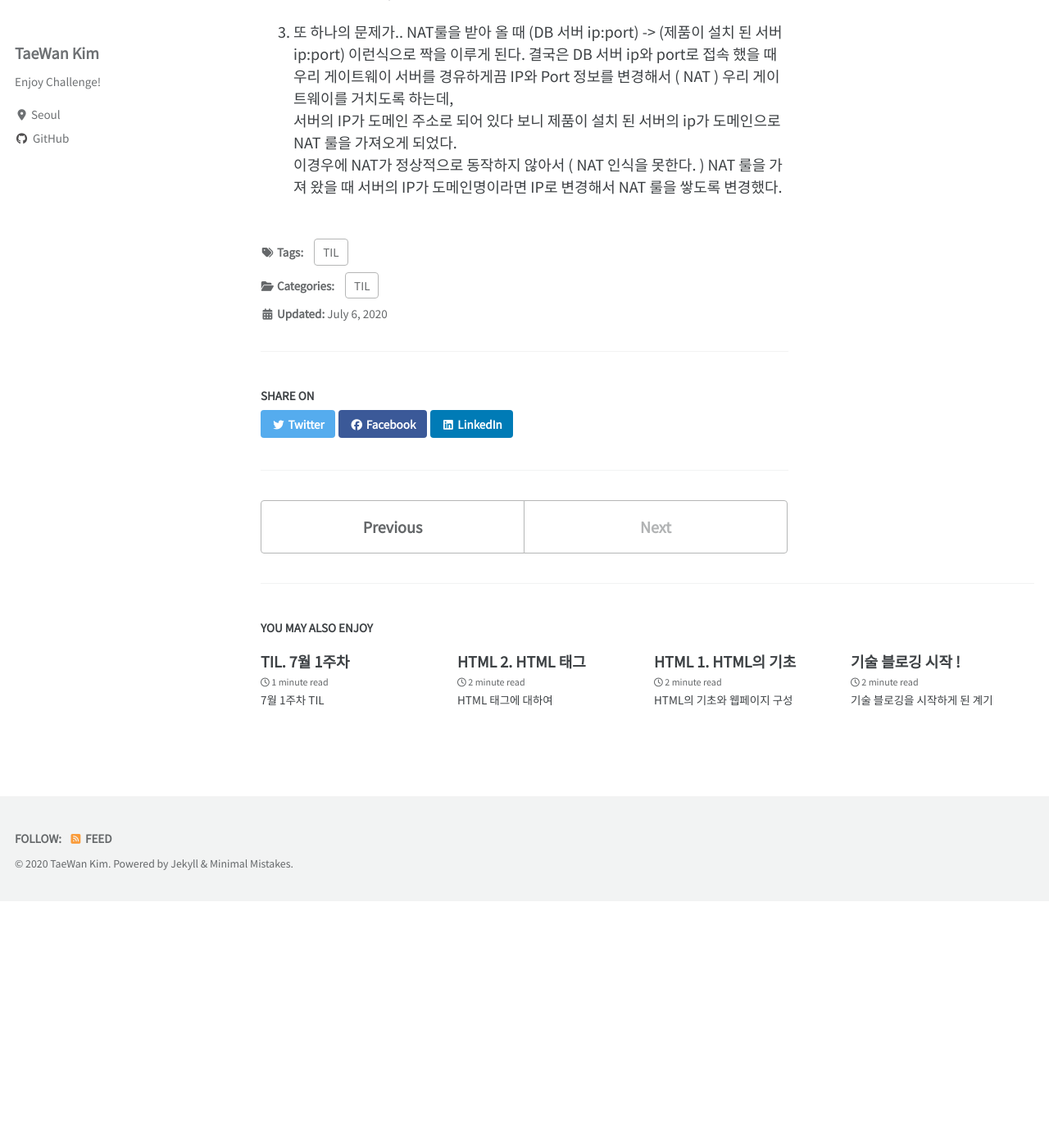
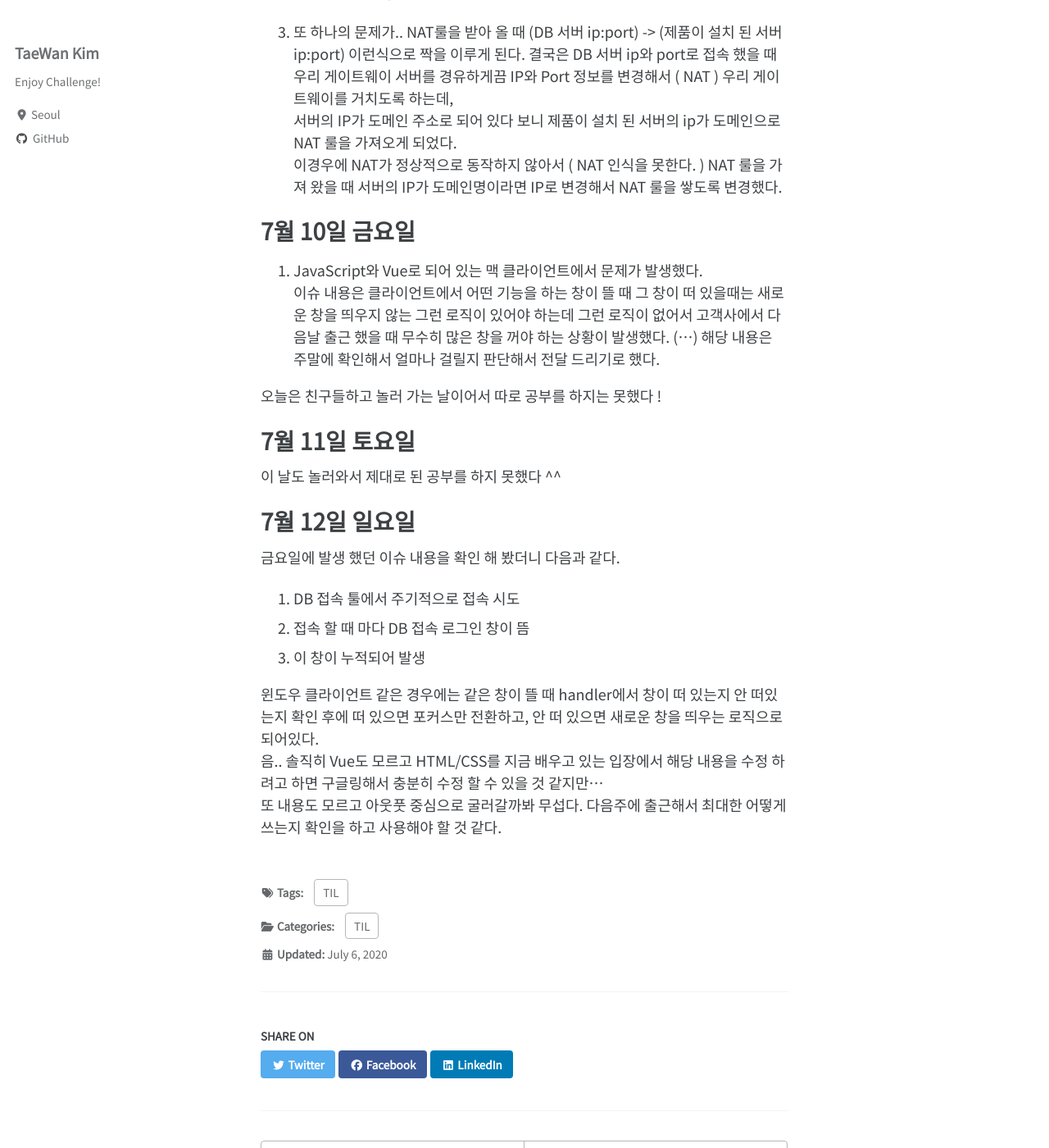
Before and after one commit to twkim-dev/twkim-dev.github.io, a Jekyll site: the page built from _posts/2020-07-06-TIL-2.md, in a window 1280 px wide and 1400 px high, scrolled down 2451 px. Shown: the whole window at 82% size. Built offline with Jekyll 4.4.1, drawn with Linux system fonts in a browser that asks for light colours; cached includes are drawn as plain includes; nearby versions of some CDN libraries; before the commit the page ends 3550 px from its top, so only the background shows below that; some of the changed text lies outside the part shown.

```diff
--- a/_posts/2020-07-06-TIL-2.md
+++ b/_posts/2020-07-06-TIL-2.md
@@ -66,3 +66,24 @@ AWS용 브랜치로 나누는 작업을 진행 했는데 이는 IP 길이가 원
 3. 또 하나의 문제가.. NAT룰을 받아 올 때 (DB 서버 ip:port) -> (제품이 설치 된 서버 ip:port) 이런식으로 짝을 이루게 된다. 결국은 DB 서버 ip와 port로 접속 했을 때 우리 게이트웨이 서버를 경유하게끔 IP와 Port 정보를 변경해서 ( NAT ) 우리 게이트웨이를 거치도록 하는데,
 서버의 IP가 도메인 주소로 되어 있다 보니 제품이 설치 된 서버의 ip가 도메인으로 NAT 룰을 가져오게 되었다.
 이경우에 NAT가 정상적으로 동작하지 않아서 ( NAT 인식을 못한다. ) NAT 룰을 가져 왔을 때 서버의 IP가 도메인명이라면 IP로 변경해서 NAT 룰을 쌓도록 변경했다.
+
+# 7월 10일 금요일
+
+1. JavaScript와 Vue로 되어 있는 맥 클라이언트에서 문제가 발생했다.
+이슈 내용은 클라이언트에서 어떤 기능을 하는 창이 뜰 때 그 창이 떠 있을때는 새로운 창을 띄우지 않는 그런 로직이 있어야 하는데 그런 로직이 없어서 고객사에서 다음날 출근 했을 때 무수히 많은 창을 꺼야 하는 상황이 발생했다. (...) 해당 내용은 주말에 확인해서 얼마나 걸릴지 판단해서 전달 드리기로 했다.
+
+오늘은 친구들하고 놀러 가는 날이어서 따로 공부를 하지는 못했다 !
+
+# 7월 11일 토요일
+
+이 날도 놀러와서 제대로 된 공부를 하지 못했다 ^^
+
+# 7월 12일 일요일
+금요일에 발생 했던 이슈 내용을 확인 해 봤더니 다음과 같다.
+1. DB 접속 툴에서 주기적으로 접속 시도
+2. 접속 할 때 마다 DB 접속 로그인 창이 뜸
+3. 이 창이 누적되어 발생
+
+윈도우 클라이언트 같은 경우에는 같은 창이 뜰 때 handler에서 창이 떠 있는지 안 떠있는지 확인 후에 떠 있으면 포커스만 전환하고, 안 떠 있으면 새로운 창을 띄우는 로직으로 되어있다.
+음.. 솔직히 Vue도 모르고 HTML/CSS를 지금 배우고 있는 입장에서 해당 내용을 수정 하려고 하면 구글링해서 충분히 수정 할 수 있을 것 같지만...
+또 내용도 모르고 아웃풋 중심으로 굴러갈까봐 무섭다. 다음주에 출근해서 최대한 어떻게 쓰는지 확인을 하고 사용해야 할 것 같다.
```
Also changed, not shown: _posts/2020-07-13-TIL-3.md (added, +29 -0 lines).
